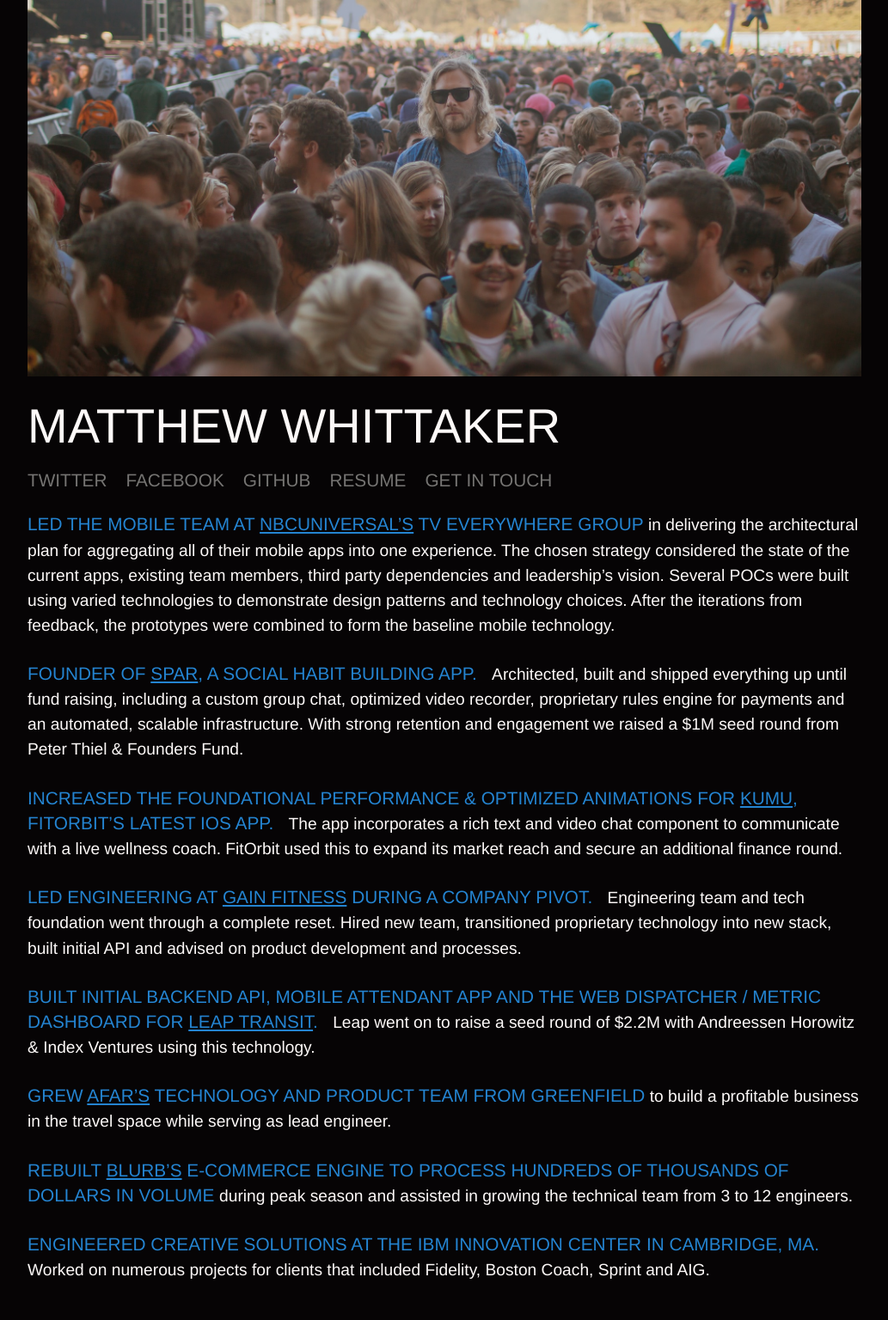
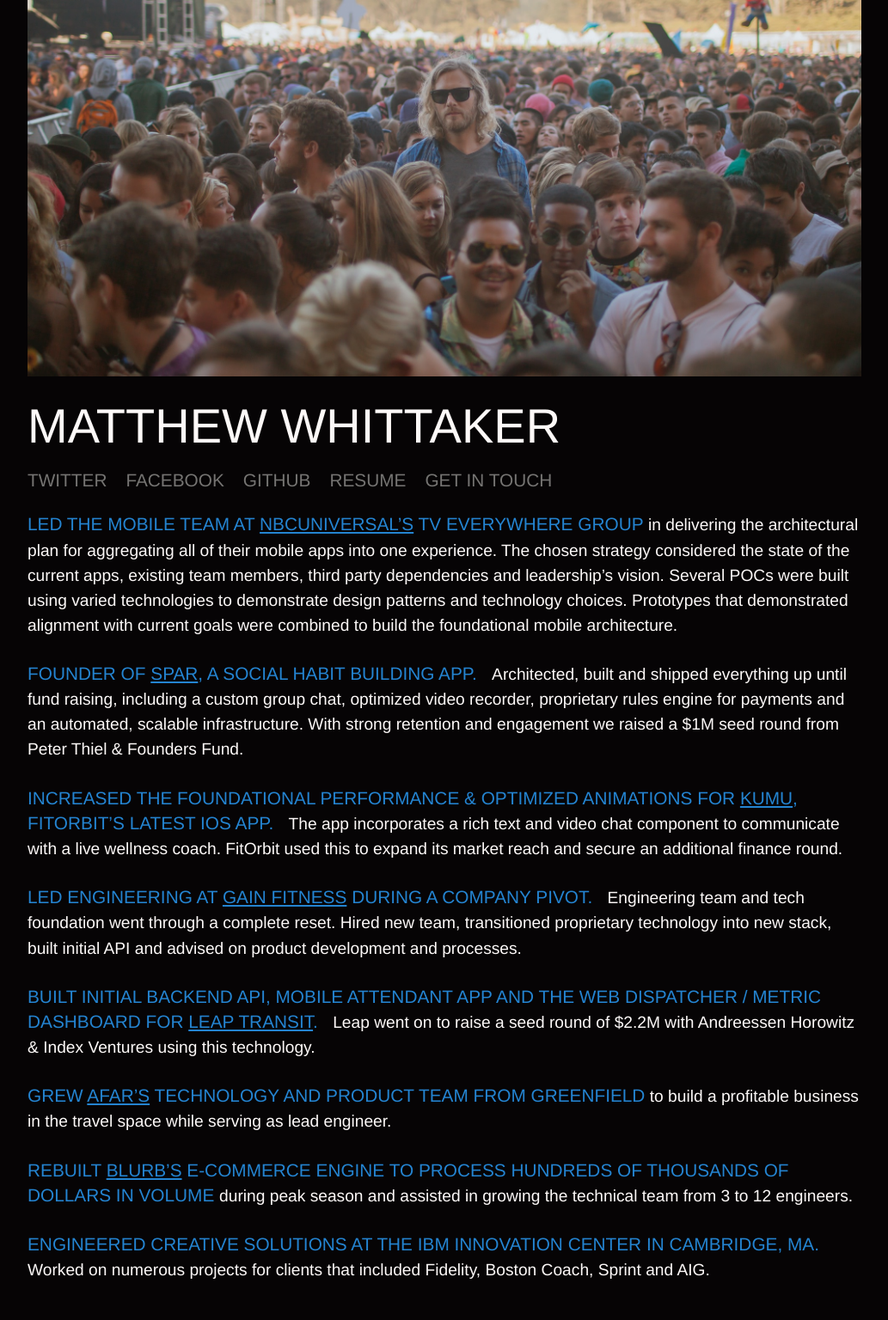
Before and after one commit to mwhitt/mwhittaker.com, a Jekyll site: the page built from index.html, in a window 1280 px wide. Shown: the whole page at 86% size, without its empty margins (123-1156 px from the left). Built offline with Jekyll 4.4.1, drawn with Linux system fonts in a browser that asks for light colours.

Commit message:
Update copy for NBCU

```diff
--- a/index.html
+++ b/index.html
@@ -28,7 +28,7 @@
 
 <div class="row">
   <div class="large-12 columns experience">
-    <h3>Led the mobile team at <a href="http://www.nbcuniversal.com" target="_blank">NBCUniversal&rsquo;s</a> TV Everywhere group <small>in delivering the architectural plan for aggregating all of their mobile apps into one experience. The chosen strategy considered the state of the current apps, existing team members, third party dependencies and leadership&rsquo;s vision. Several POCs were built using varied technologies to demonstrate design patterns and technology choices. After the iterations from feedback, the prototypes were combined to form the baseline mobile technology.</small></h3>
+    <h3>Led the mobile team at <a href="http://www.nbcuniversal.com" target="_blank">NBCUniversal&rsquo;s</a> TV everywhere group <small>in delivering the architectural plan for aggregating all of their mobile apps into one experience. The chosen strategy considered the state of the current apps, existing team members, third party dependencies and leadership&rsquo;s vision. Several POCs were built using varied technologies to demonstrate design patterns and technology choices. Prototypes that demonstrated alignment with current goals were combined to build the foundational mobile architecture.</small></h3>
   </div>
 </div>
 
```
